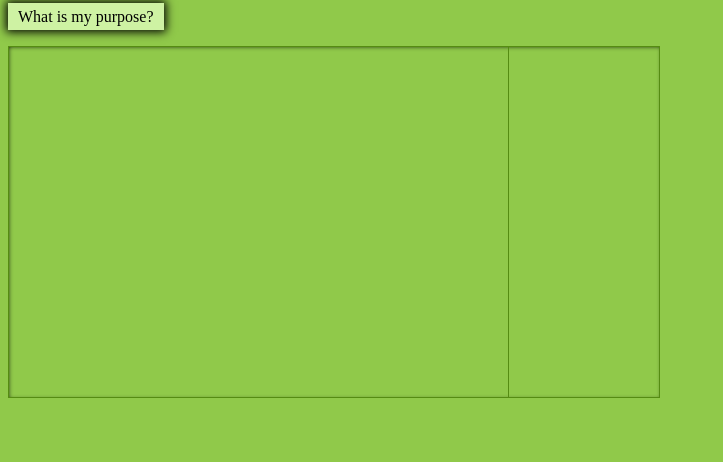
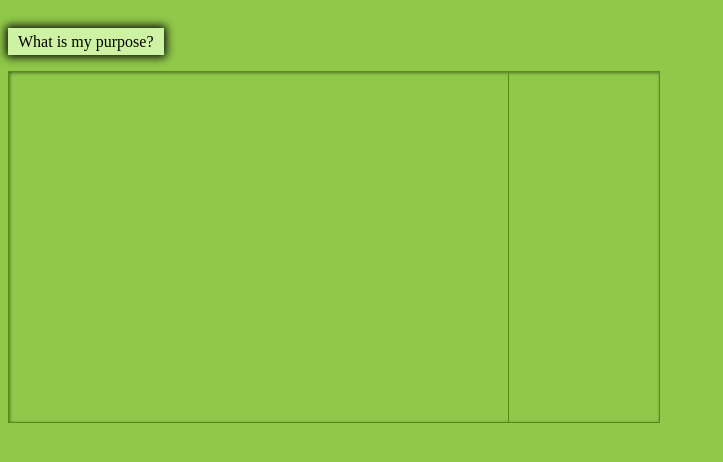
Before and after one commit to dersam/whatismypurpose, a website: page index.html in a window 1280 px wide. Shown: the whole page, without its empty margins (0-723 px from the left). Drawn offline with Linux system fonts and the light colour scheme.

Commit message:
Add some nasty padding for now.

```diff
--- a/assets/chatbox.less
+++ b/assets/chatbox.less
@@ -1,5 +1,9 @@
 @history-width: 500px;
 @user-width: 150px;
+
+body {
+  padding-top: 25px;
+}
 
 .chat {
   margin-top: 20px;
@@ -26,6 +30,7 @@
 }
 
 #purpose {
+  margin-top: 25px;
   padding: 5px 10px;
   background-color: @tertiary;
   color: @text;
```
Also changed, not shown: build/app.css.
